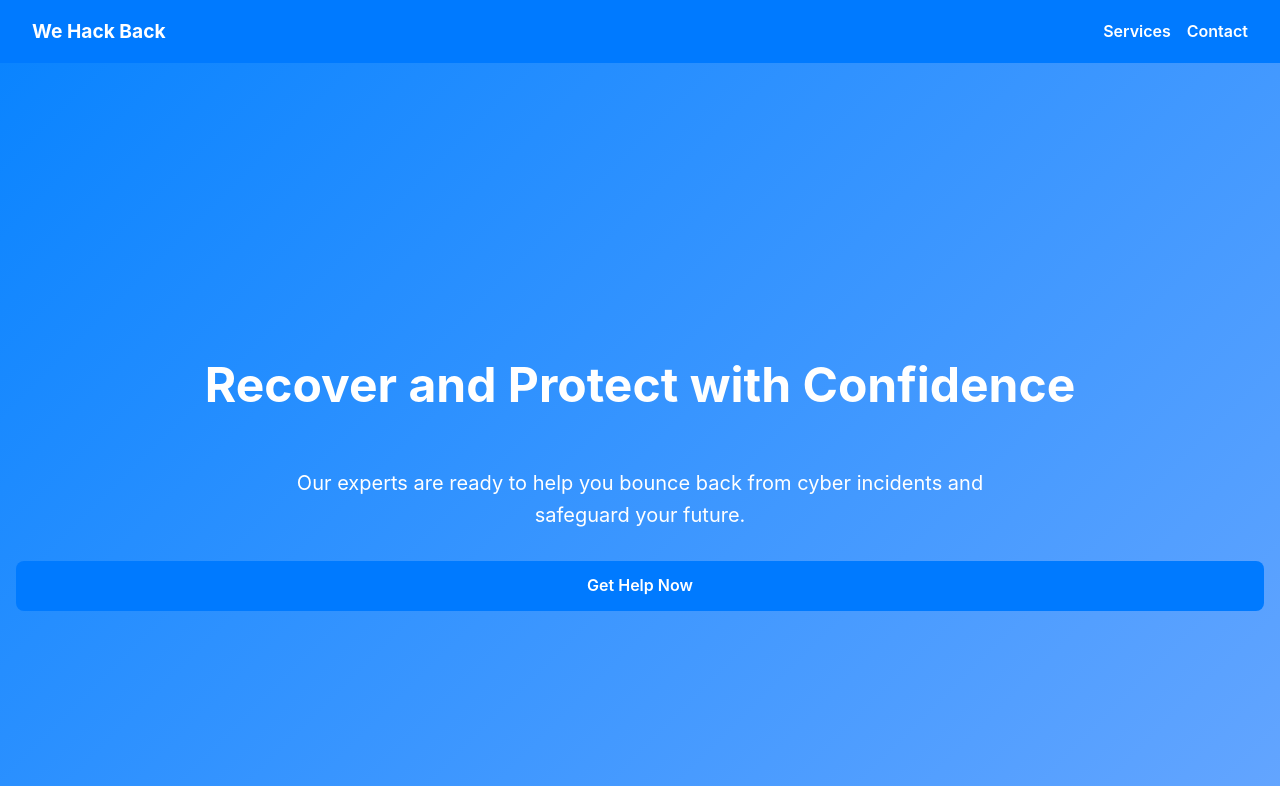
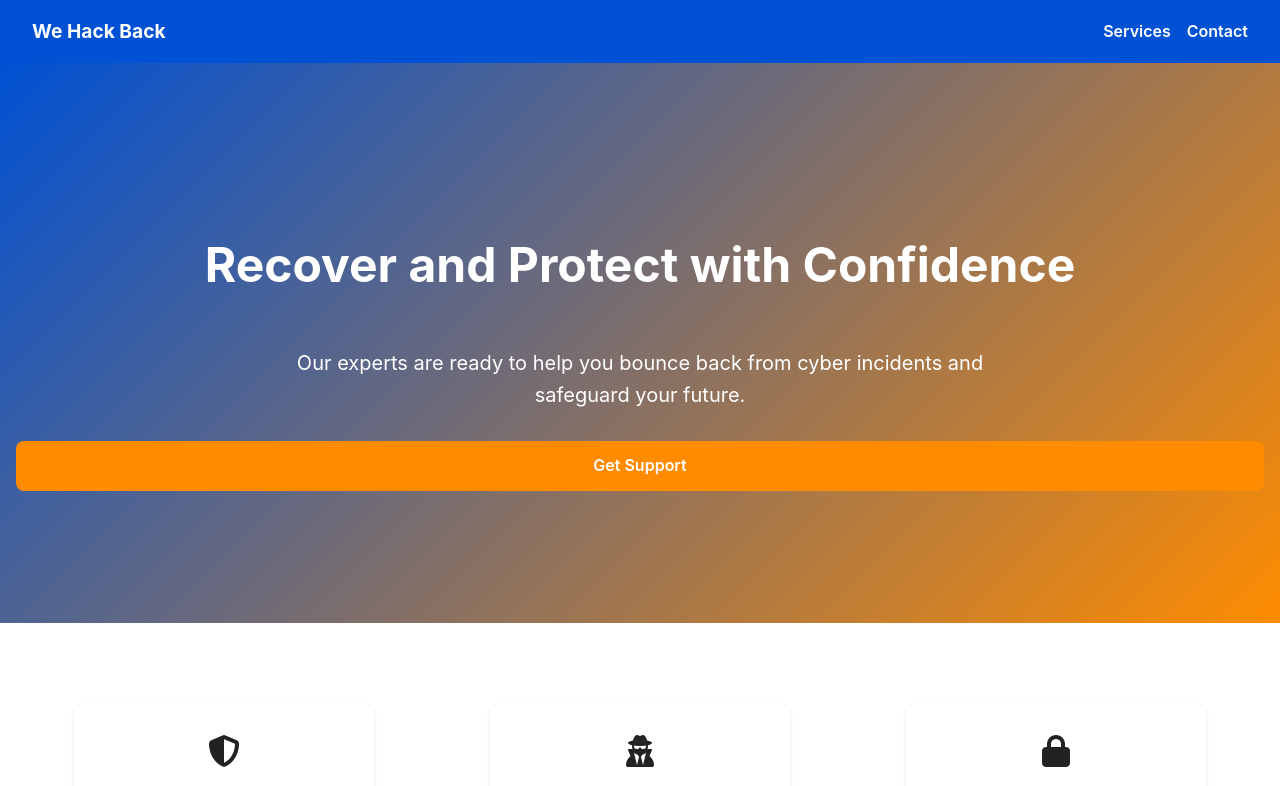
Before and after one commit to we-hack-back/we-hack-back.github.io, a plain HTML site: page index.html in a window 1280 px wide. Shown: the top 786 px of the page. Drawn offline with Linux system fonts and the light colour scheme.

Commit message:
Update color scheme and hero

```diff
--- a/css/style.css
+++ b/css/style.css
@@ -1,6 +1,11 @@
 /* Base styles */
 * {
   box-sizing: border-box;
+}
+
+:root {
+  --blue: #0051d4;
+  --orange: #ff8c00;
 }
 
 body {
@@ -8,12 +13,12 @@ body {
   font-family: -apple-system, BlinkMacSystemFont, "Segoe UI", Roboto, "Helvetica Neue", Arial, sans-serif;
   color: #222;
   line-height: 1.6;
-  background: linear-gradient(to bottom, #ffffff, #f2f3f5);
+  background: linear-gradient(135deg, var(--blue), var(--orange));
 }
 
 /* Navigation */
 .navbar {
-  background: #007aff;
+  background: var(--blue);
   color: #fff;
   padding: 1em 2em;
   display: flex;
@@ -49,11 +54,11 @@ body {
 
 /* Hero */
 .hero {
-  background: linear-gradient(135deg, #0a84ff, #66a6ff);
+  background: linear-gradient(135deg, var(--blue), var(--orange));
   color: #fff;
   text-align: center;
-  padding: 8em 1em;
-  min-height: 100vh;
+  padding: 6em 1em;
+  min-height: 70vh;
   display: flex;
   flex-direction: column;
   justify-content: center;
@@ -73,7 +78,7 @@ body {
     }
 
 .cta {
-  background: #007aff;
+  background: var(--orange);
   color: #fff;
   padding: 0.75em 1.5em;
   border-radius: 8px;
@@ -83,7 +88,7 @@ body {
 }
 
 .cta:hover {
-  background: #0051d4;
+  background: #e06f00;
 }
 
 .info {
@@ -109,7 +114,7 @@ body {
 }
 
 footer {
-  background: #007aff;
+  background: var(--blue);
   color: #fff;
   text-align: center;
   padding: 1.5em;
--- a/index.html
+++ b/index.html
@@ -19,7 +19,7 @@
   <header class="hero">
     <h1>Recover and Protect with Confidence</h1>
     <p>Our experts are ready to help you bounce back from cyber incidents and safeguard your future.</p>
-    <a href="#contact" class="cta">Get Help Now</a>
+    <a href="#contact" class="cta">Get Support</a>
   </header>
 
   <section id="services" class="info">
```
